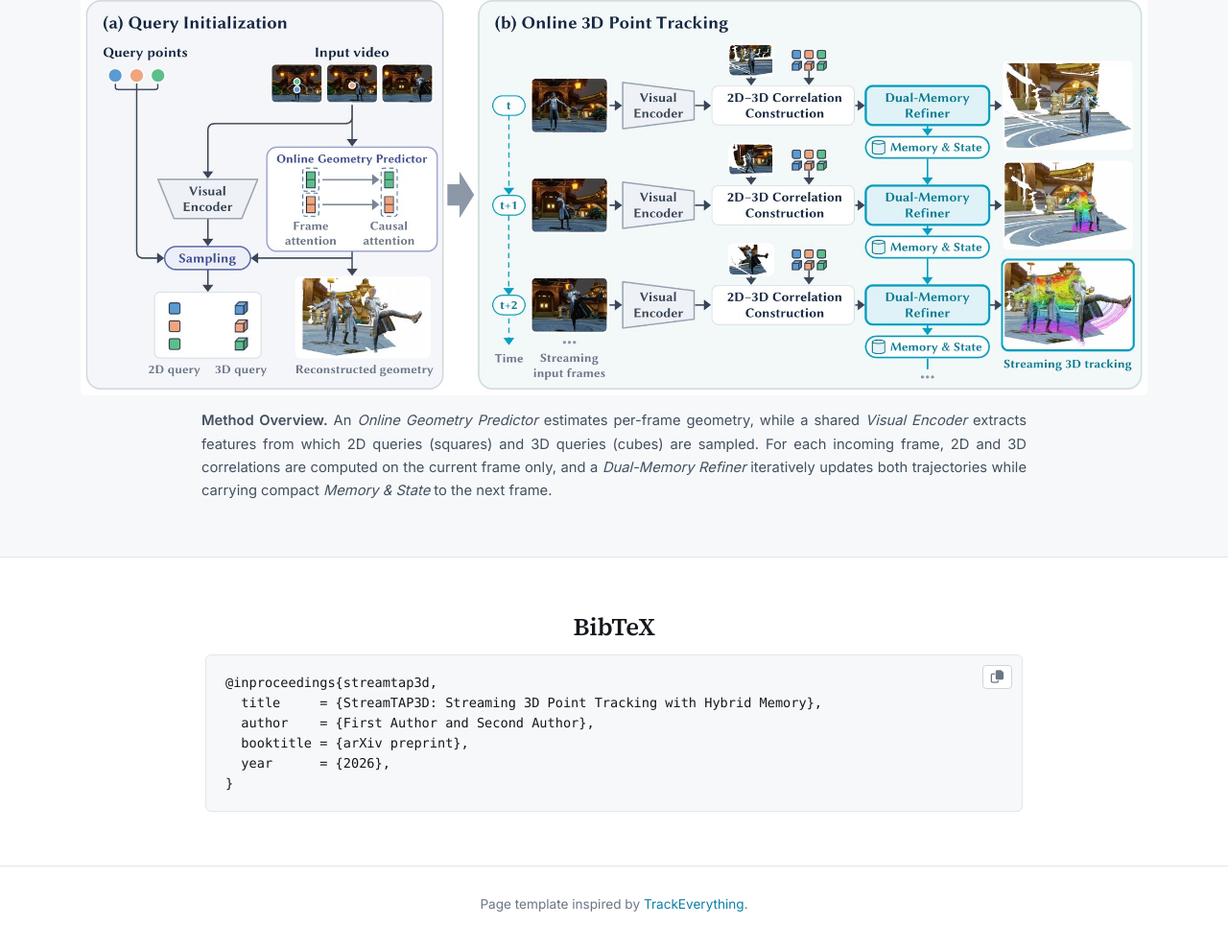
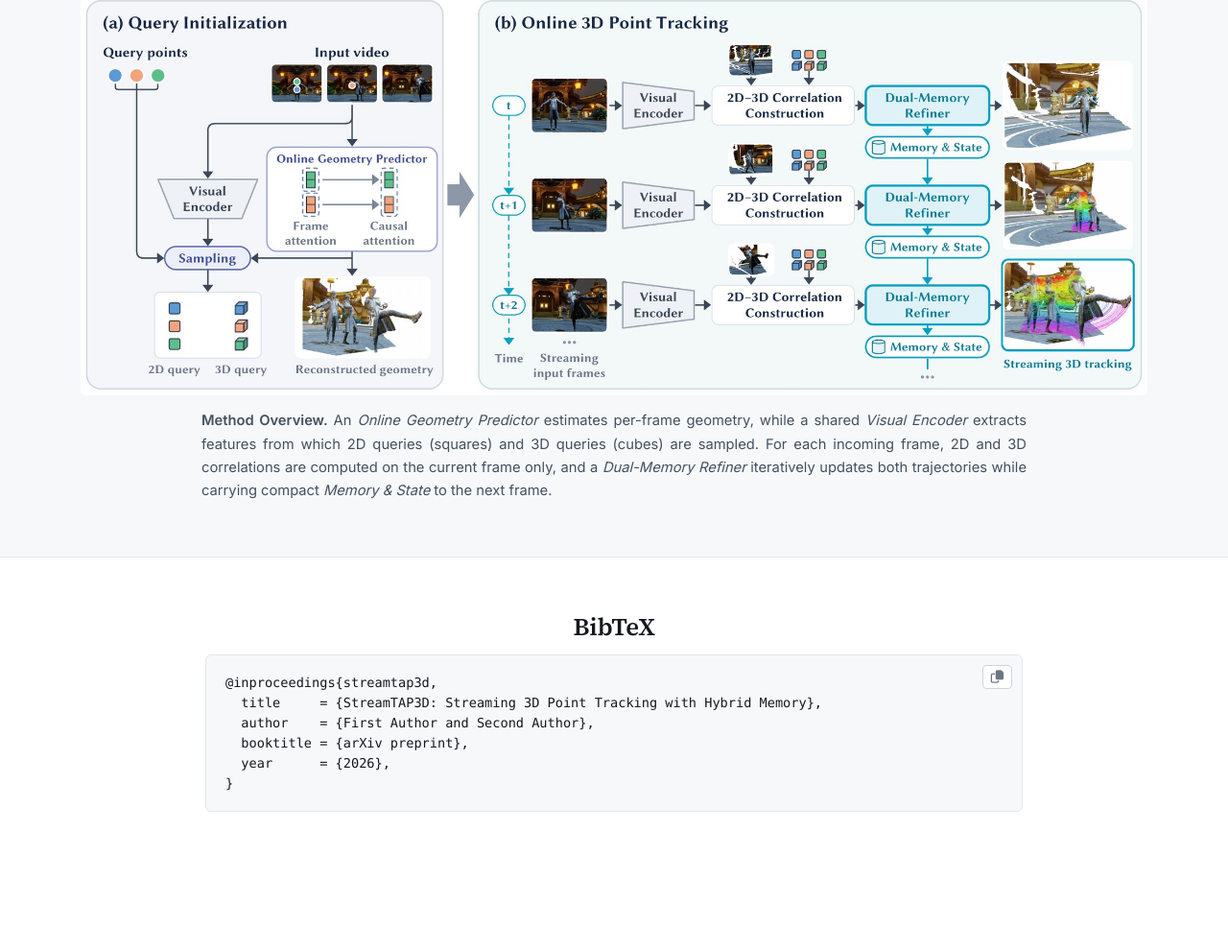
Before and after one commit to Charlie839242/StreamTAP3D-page, a plain HTML site: page index.html in a window 1280 px wide. Shown: the part 2920-3910 px from the top of the page at 96% size. After the commit the page ends 3822 px from the top, so only its background shows below. Drawn offline with Linux system fonts and the light colour scheme; some icons are missing.

Commit message:
Remove footer
Co-Authored-By: Claude Opus 5.5 (1M context) <noreply@anthropic.com>

```diff
--- a/index.html
+++ b/index.html
@@ -209,15 +209,6 @@
         </div>
     </section>
 
-    <!-- ================================ Footer ============================== -->
-    <footer class="site-footer">
-        <div class="container">
-            <p>
-                Page template inspired by <a href="https://www.google.com/" target="_blank" rel="noopener">TrackEverything</a>.
-            </p>
-        </div>
-    </footer>
-
     <!-- =============================== Lightbox ============================= -->
     <div class="lightbox" id="lightbox" role="dialog" aria-modal="true" aria-hidden="true">
         <button type="button" class="lightbox-close" aria-label="Close">&times;</button>
--- a/styles.css
+++ b/styles.css
@@ -264,16 +264,6 @@ strong { font-weight: 600; }
 }
 .copy-btn:hover { color: var(--accent); }
 
-/* ---------------------------------------------------------------- Footer */
-
-.site-footer {
-    padding: 28px 0 36px;
-    border-top: 1px solid var(--border);
-    text-align: center;
-    font-size: 0.85rem;
-    color: var(--text-muted);
-}
-
 /* -------------------------------------------------------------- Lightbox */
 
 .lightbox {
```
